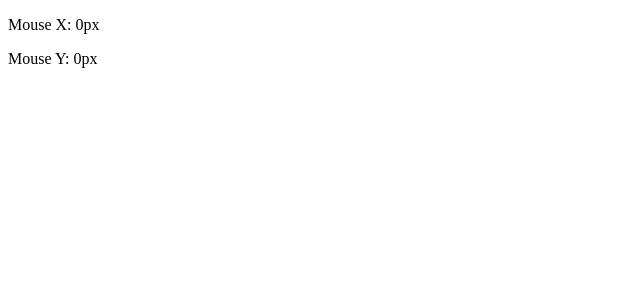
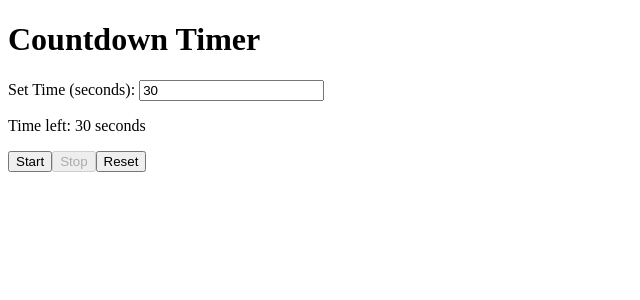
Before and after one commit to Hamse-Bashe/First-React-Project, a React (Vite) app: page / in a window 1280 px wide. Shown: the top 300 px of the page, without its empty margins (0-640 px from the left). Built offline with nearby package versions, Linux system fonts and the light colour scheme.

Commit message:
React Exercise 8

```diff
--- a/src/App.jsx
+++ b/src/App.jsx
@@ -1,10 +1,10 @@
-import MouseTracker from "./MouseTracker";
+import Countdown from "./CountdownTimer";
 
 function App(){
   return(
     // jsx
     <>
-    <MouseTracker/>
+    <Countdown/>
     </>
   )
 }
--- /dev/null
+++ b/src/CountdownTimer.jsx
@@ -0,0 +1,60 @@
+import { useEffect, useState } from "react";
+
+const CountdownTimer = ()=>{
+
+    const [firstTime, setFirstTime] = useState(30);
+    const [timeLeft, setTimeLeft] = useState(30);
+    const [isRunning, setIsRunning] = useState(false);
+
+
+    useEffect(()=>{
+        let timer;
+        if(isRunning){
+            timer = setInterval(()=>{
+                setTimeLeft((prev)=> prev > 0 ? prev - 1 : prev)
+            },1000)
+        }
+
+        return ()=>{
+            clearInterval(timer)
+        }
+    },[isRunning])
+
+    const handleTimeInput = (e)=>{
+        const timeValue = e.target.value;
+        setFirstTime(timeValue);
+        setTimeLeft(timeValue);
+    }
+
+    const handleStart = ()=>{
+        if(timeLeft > 0){
+            setIsRunning(true);
+        }
+    }
+    const handleStop = ()=>{
+        setIsRunning(false);
+    }
+    const handleReset = ()=>{
+        setIsRunning(false);
+        setTimeLeft(firstTime)
+    }
+
+    return (
+        <div>
+            <h1>Countdown Timer</h1>
+            <label>Set Time (seconds): </label>
+            <input
+                type="number"
+                min={0}
+                value={firstTime}
+                onChange={handleTimeInput}
+            />
+            <p>Time left: {timeLeft} seconds</p>
+            <button onClick={handleStart} disabled={isRunning || timeLeft <= 0} >Start</button>
+            <button disabled={!isRunning} onClick={handleStop}>Stop</button>
+            <button onClick={handleReset}>Reset</button>
+        </div>
+    )
+}
+
+export default CountdownTimer;
```
